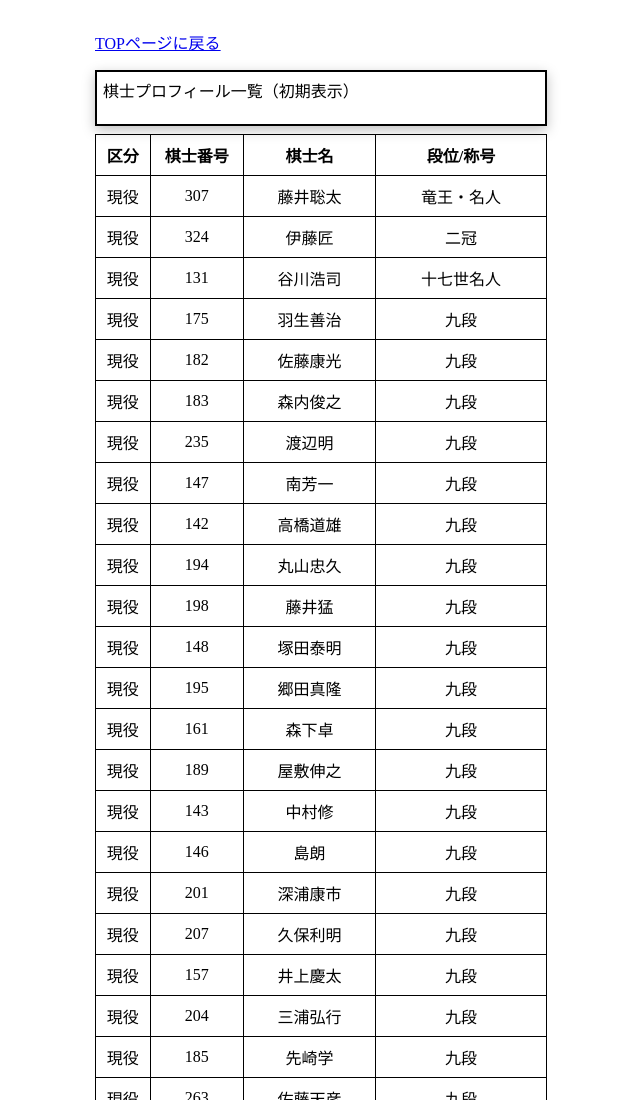
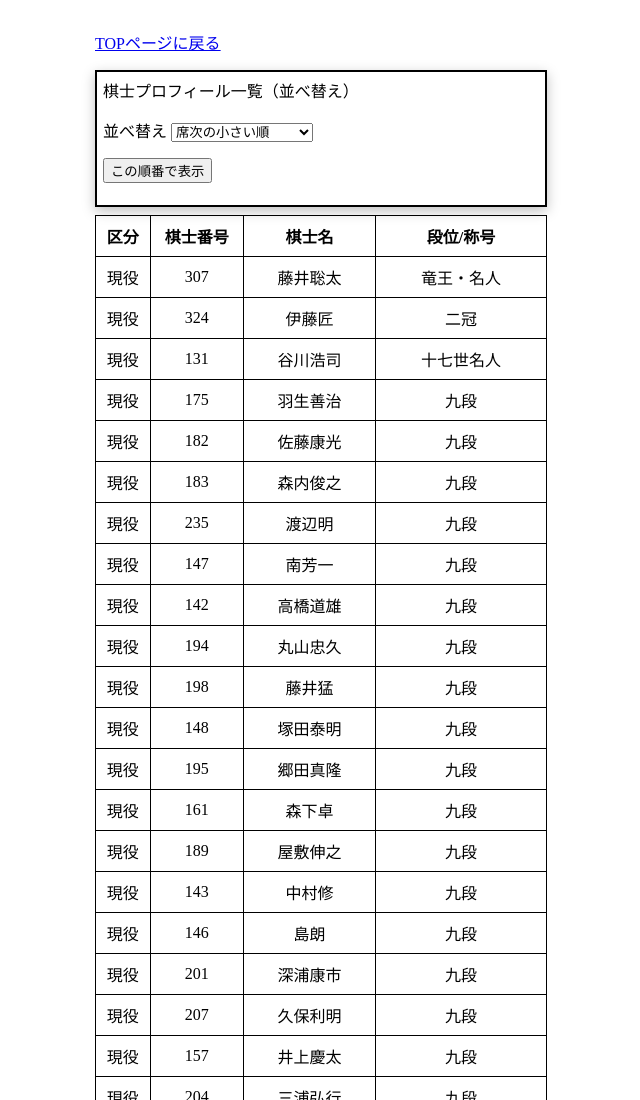
Before and after one commit to ulti-shogi/beta-open, a plain HTML site: page profile.html in a window 1280 px wide. Shown: the top 1100 px of the page, without its empty margins (319-959 px from the left). Drawn offline with Linux system fonts and the light colour scheme.

Commit message:
Add files via upload

```diff
--- a/profile.html
+++ b/profile.html
@@ -4,7 +4,7 @@
   <meta charset="UTF-8">
     <meta name="viewport" content="width=device-width, initial-scale=1, viewport-fit=cover">
   <title>将棋の殿堂</title>
-    <link rel="stylesheet" href="style.css?v=20251101-b">
+    <link rel="stylesheet" href="style.css?v=20251102-b">
 </head>
 <body>
 <header>
@@ -13,7 +13,17 @@
   <main>
 <!-- ✅ 検索UIは後回しなので最小だけ -->
 <section>
-  <p>棋士プロフィール一覧（初期表示）</p>
+  <p>棋士プロフィール一覧（並べ替え）</p>
+
+  <!-- 並べ替え対象 -->
+  <label for="">並べ替え</label>
+  <select name="">
+    <option value="sekiji">席次の小さい順</option>
+    <option value="kishi-no">棋士番号の小さい順</option>
+  </select>
+
+  <!-- 実行ボタン -->
+  <p><button type="button">この順番で表示</button></p>
 </section>
 
 <!-- ✅ 初期表示テーブル（thead/tbodyだけ用意しておく） -->
```
